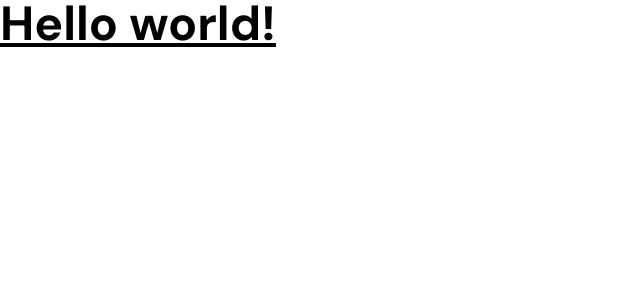
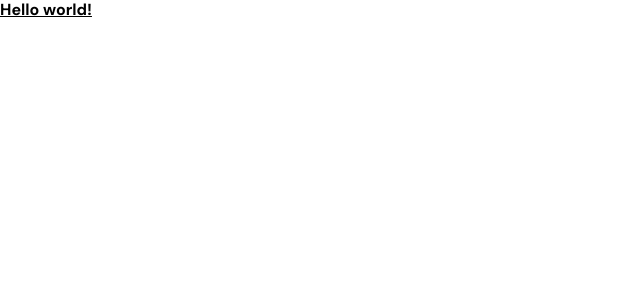
Before and after one commit to SouleymaneSy7/FEM-30-weather-app-hackaton, a Next.js app: page / in a window 1280 px wide. Shown: the top 300 px of the page, without its empty margins (0-640 px from the left). Built offline with nearby package versions, Linux system fonts and the light colour scheme.

Commit message:
style: update the global css style

```diff
--- a/src/app/globals.css
+++ b/src/app/globals.css
@@ -40,6 +40,7 @@
 
 @theme inline {
   /* Colors  */
+  --color-*: initial;
   --color-neutral-900: oklch(0.142 0.088 270.99);
   --color-neutral-800: oklch(0.281 0.0501 284.97);
   --color-neutral-700: oklch(0.3206 0.0496 285.52);
@@ -67,6 +68,7 @@
   --font-weight-bold: 700;
 
   /* Font Size */
+  --text-*: initial;
   --text-fs-preset-1: 6rem;
   --text-fs-preset-2: 3.25rem;
   --text-fs-preset-3: 2rem;
@@ -105,16 +107,17 @@
   --spacing-1800: 8.75rem;
 
   /* Border Radius */
-  --radius-rounded-0: 0;
-  --radius-rounded-4: 0.25rem;
-  --radius-rounded-6: 0.375rem;
-  --radius-rounded-8: 0.5rem;
-  --radius-rounded-10: 0.625rem;
-  --radius-rounded-12: 0.75rem;
-  --radius-rounded-16: 1rem;
-  --radius-rounded-20: 1.25rem;
-  --radius-rounded-24: 1.5rem;
-  --radius-rounded-full: 100vw;
+  --radius-*: initial;
+  --radius-0: 0;
+  --radius-4: 0.25rem;
+  --radius-6: 0.375rem;
+  --radius-8: 0.5rem;
+  --radius-10: 0.625rem;
+  --radius-12: 0.75rem;
+  --radius-16: 1rem;
+  --radius-20: 1.25rem;
+  --radius-24: 1.5rem;
+  --radius-full: 100vw;
 
   /* Container */
   --container-medium: 45rem;
@@ -207,7 +210,7 @@
   /* } */
 
   body {
-    @apply font-body font-medium text-fs-preset-7 leading-small overflow-x-hidden;
+    @apply w-full h-screen font-body font-medium text-fs-preset-7 leading-small overflow-x-hidden;
   }
 }
 
```
